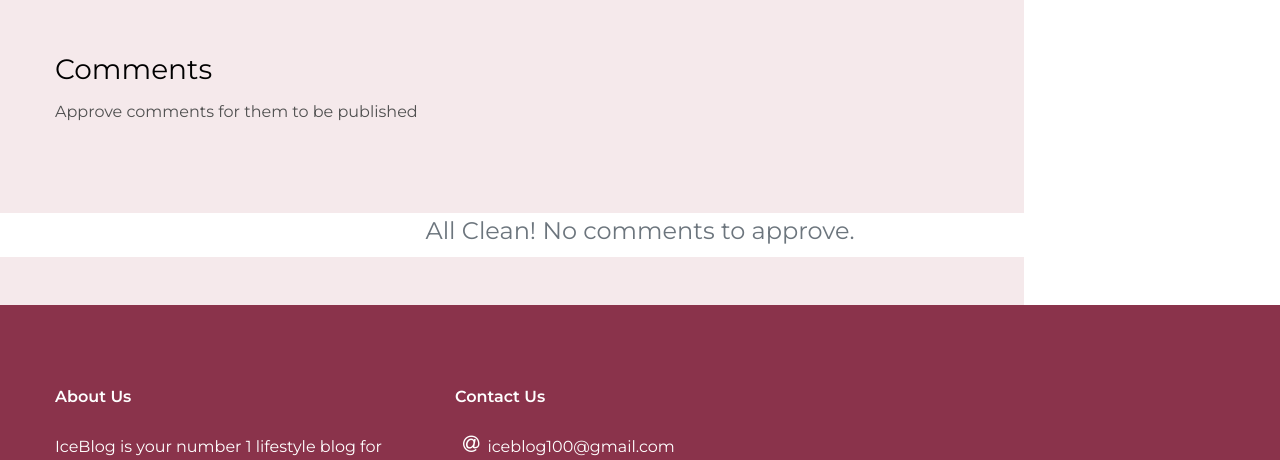
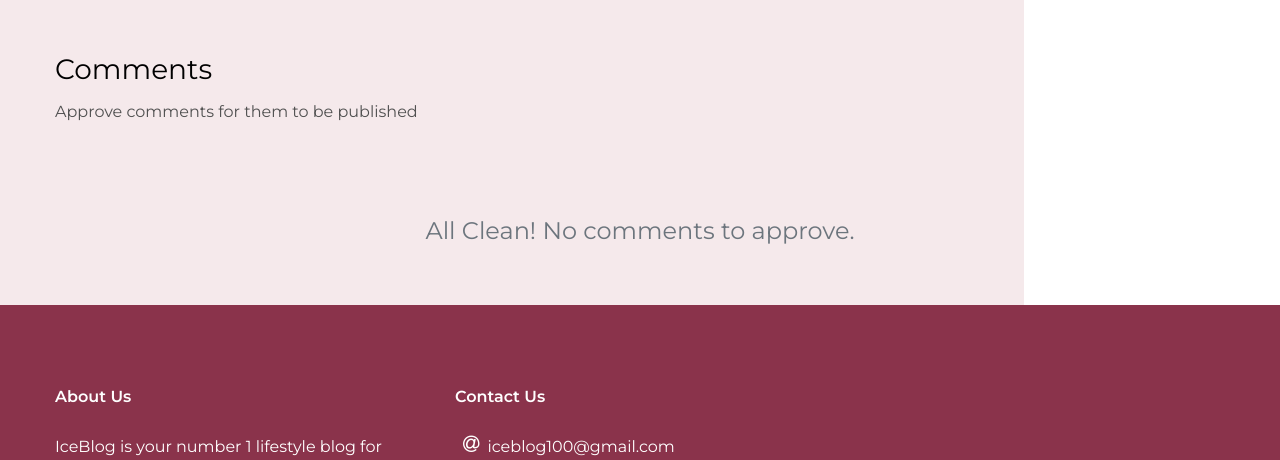
Before and after one commit to iSOLveIT/iceblog, a Flask app: template content/templates/comments.html in a window 1280 px wide. Shown: the part 75-535 px from the top of the page. Run offline with Flask 2, Linux system fonts and the light colour scheme; the template is opened without the code that fills it, so the values that code supplies are empty; some libraries are stand-ins or nearby versions; some web fonts are replaced.

Commit message:
* Updates     - Improved UX and UI     - Updated code under SingleEndpoint that handles comments and subscription to the app     - Added a feature to hide some comments and show them only when the user wants to view them     - Improved the apps security     - Improved the apps performance and accessibility to all users

```diff
--- a/content/templates/about.html
+++ b/content/templates/about.html
@@ -53,7 +53,7 @@
             <div class="col-md-6 col-lg-4 mb-5 text-center">
               <picture>
                 <source type="image/webp" srcset="{{ url_for('static', filename='images/webp/' + member['username'] + '.webp') }}">
-                <img src="{{ url_for('static', filename='images/jpg/' + member['username'] + '.jpg') }}" alt="Image with the username of the author" class="img-fluid w-50 rounded-circle mb-4">
+                <img src="{{ url_for('static', filename='images/jpg/' + member['username'] + '.jpg') }}" alt="Image with the username of the author" class="img-fluid w-50 rounded-circle mb-4 eclipse">
               </picture>
 
               <h2 class="mb-3 h5">{{ member['firstName'] }} {{ member['lastName'] }}</h2>
--- a/content/templates/admin.html
+++ b/content/templates/admin.html
@@ -27,7 +27,7 @@
 </div>
 
 
- <div class="container mb-5" style="background-color: #f5e9eb;">
+ <div class="container mb-5" style="background:transparent;">
    <div class="row">
     <table class="table table-striped col-12">
       <thead style="background-color: #8a334b; color:#ffffff;">
--- a/content/templates/admin_profile.html
+++ b/content/templates/admin_profile.html
@@ -19,7 +19,7 @@
 </div>
 
 <div style="background-color: #f5e9eb;">
-    <div class="row bg-white mb-5" style="margin-right: 0; margin-left: 0;">
+    <div class="row mb-5" style="margin-right: 0; margin-left: 0;">
         <div class="container">
             <div class="col-md-8 col-md-offset-4">
                 <form method="post" action="">
@@ -89,9 +89,9 @@
                         </div>
                     </div>
 
-                    <div class="form-group col-md-6">
+                    <div class="form-group">
                         <input type="submit" class="btn text-black"
-                            style="background-color: #ff69b4; color: #fff; padding: 8px; border-radius: 8px;"
+                            style="padding: 8px; border-radius: 8px;"
                             value="Save Changes">
                     </div>
                 </form>
--- a/content/templates/comments.html
+++ b/content/templates/comments.html
@@ -15,8 +15,8 @@
     </div>
 </div>
 
-<div style="background-color: #f5e9eb;">
-    <div class="row bg-white mb-5" style="margin-right: 0; margin-left: 0;">
+<div style="background:transparent;">
+    <div class="row mb-5" style="margin-right: 0; margin-left: 0;">
         <div class="container">
             {% if results %}
             <table class="table table-striped col-12">
--- a/content/templates/includes/navbar.html
+++ b/content/templates/includes/navbar.html
@@ -8,7 +8,7 @@
     <div class="site-mobile-menu-body"></div>
     </div>
 
-    <header class="site-navbar sticky-top shadow-sm" role="banner">
+    <header class="site-navbar sticky-top" role="banner">
     <div class="container-fluid">
         <div class="row align-items-center">
 
--- a/content/templates/register.html
+++ b/content/templates/register.html
@@ -19,7 +19,7 @@
 </div>
 
 <div style="background-color: #f5e9eb;">
-    <div class="row bg-white mb-5" style="margin-right: 0; margin-left: 0;">
+    <div class="row mb-5" style="margin-right: 0; margin-left: 0;">
         <div class="container">
             <div class="col-md-8 col-md-offset-4">
                 <form method="post" action="">
@@ -141,9 +141,9 @@
                         <p>Form fields with * are required</p>
                     </div>
 
-                    <div class="form-group col-md-6">
+                    <div class="form-group">
                         <input type="submit" class="btn text-black"
-                            style="background-color: #ff69b4; padding: 8px; border-radius: 8px;"
+                            style="padding: 8px; border-radius: 8px;"
                             value="Sign Up">
                     </div>
                 </form>
```
